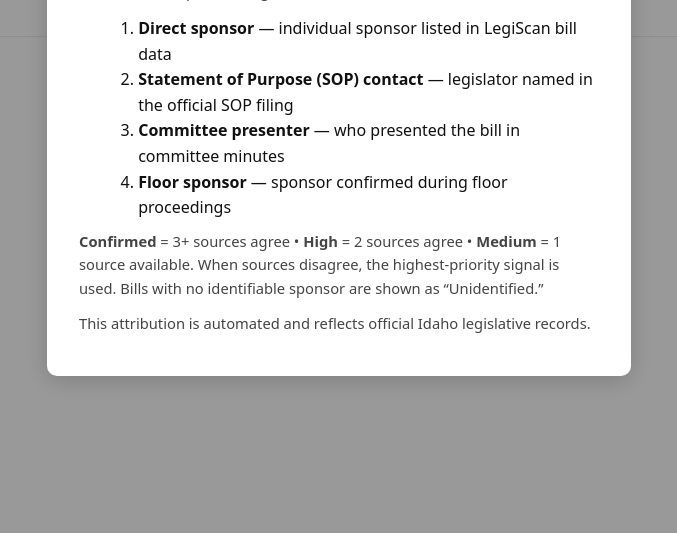
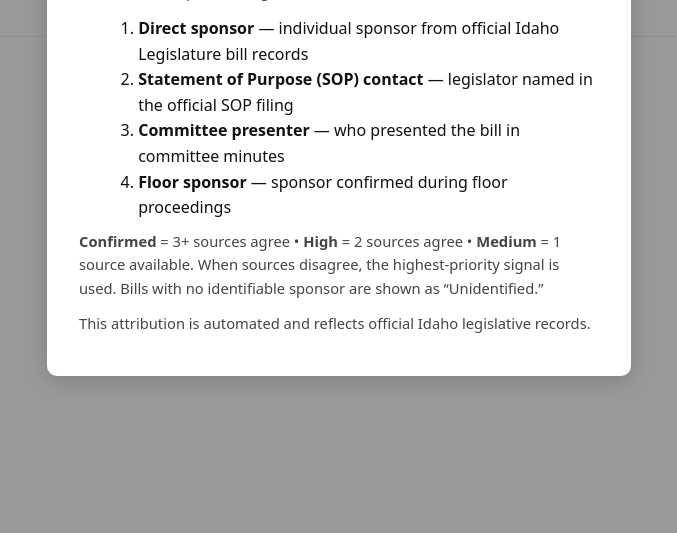
Before and after one commit to BillBrieferServer/dispatch, a Python web app: template templates/dashboard.html in a window 1280 px wide, after a click on "Learn more". Shown: the part 267-800 px from the top of the page, without its empty margins (301-978 px from the left). Run offline with Jinja, Linux system fonts and the light colour scheme; the template is opened without the code that fills it, so the values that code supplies are empty.

Commit message:
Fix: replace LegiScan reference with Idaho Legislature in sponsor modal

```diff
--- a/templates/dashboard.html
+++ b/templates/dashboard.html
@@ -141,7 +141,7 @@
         <h3>How We Identify Sponsors</h3>
         <p>Each bill is run through a <strong>4-source confidence scoring system</strong> that cross-references independent legislative records:</p>
         <ol style="margin:0.5em 0 0.5em 1.2em;line-height:1.6">
-          <li><strong>Direct sponsor</strong> &mdash; individual sponsor listed in LegiScan bill data</li>
+          <li><strong>Direct sponsor</strong> &mdash; individual sponsor from official Idaho Legislature bill records</li>
           <li><strong>Statement of Purpose (SOP) contact</strong> &mdash; legislator named in the official SOP filing</li>
           <li><strong>Committee presenter</strong> &mdash; who presented the bill in committee minutes</li>
           <li><strong>Floor sponsor</strong> &mdash; sponsor confirmed during floor proceedings</li>
```
